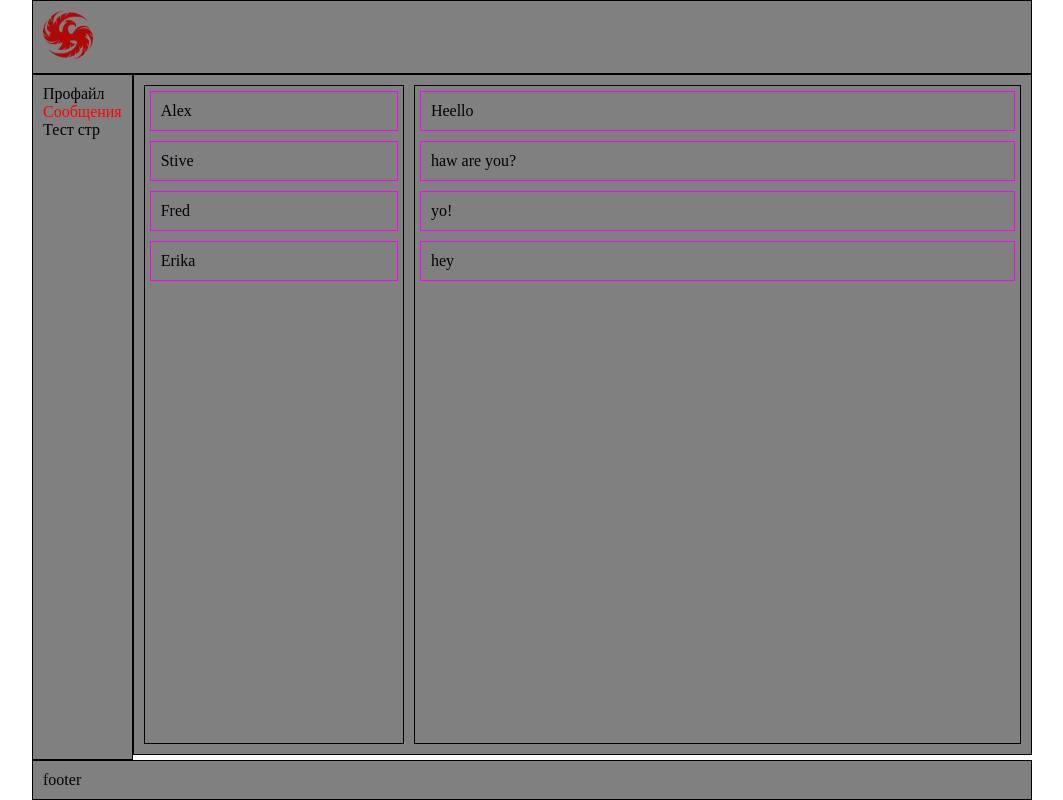
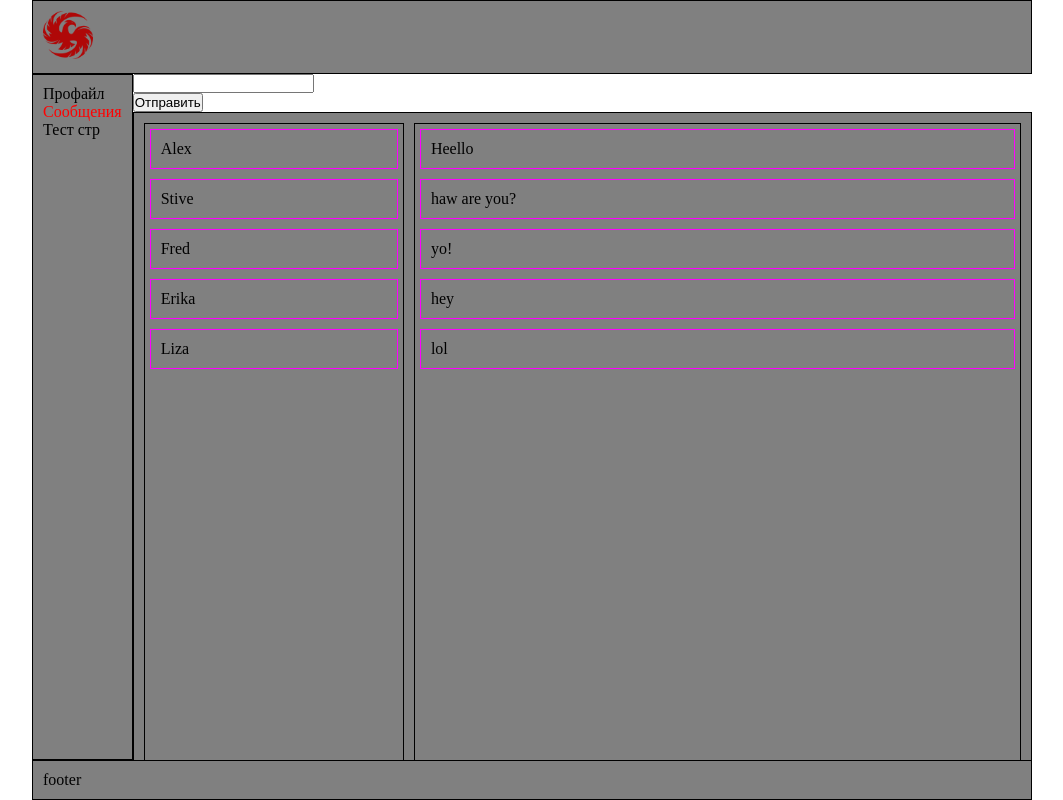
Before and after one commit to Vit3454/spa_1, a React (Create React App) app in the folder my-app/: page /dialogs in a window 1280 px wide. Shown: the whole page, without its empty margins (108-1171 px from the left). Built offline with nearby package versions, Linux system fonts and the light colour scheme.

Commit message:
create state, flux flow

```diff
--- a/my-app/src/App.js
+++ b/my-app/src/App.js
@@ -8,14 +8,36 @@ import TestPage from './Components/TestPage/TestPage'
 import Dialogs from './Components/Dialogs/Dialogs'
 import { Route } from 'react-router-dom'
 
-const App = () => {
+const App = (props) => {
   return (
     <div className={s.app}>
       <Header />
       <Sidebar />
       <div className={s.content}>
-        <Route path={'/profile'} component={Profile} />
-        <Route path={'/dialogs'} component={Dialogs} />
+        <Route
+          path={'/profile'}
+          render={() => (
+            <Profile
+              posts={props.state.profilePage.posts}
+              newPostText={props.state.profilePage.newPostText}
+              updateNewPostText={props.updateNewPostText}
+              addPost={props.addPost}
+            />
+          )}
+        />
+
+        <Route
+          path={'/dialogs'}
+          render={() => (
+            <Dialogs
+              dialogs={props.state.dialogsPage.dialogs}
+              messages={props.state.dialogsPage.messages}
+              newMessageText={props.state.dialogsPage.newMessageText}
+              updateNewMessageText={props.updateNewMessageText}
+              addMessage={props.addMessage}
+            />
+          )}
+        />
         <Route path={'/testPage'} component={TestPage} />
       </div>
       <Footer />
--- a/my-app/src/Components/Dialogs/Dialogs.jsx
+++ b/my-app/src/Components/Dialogs/Dialogs.jsx
@@ -4,34 +4,40 @@ import os from '../../App.module.css'
 import Dialog from './Dialog/Dialog'
 import Message from './Message/Message'
 
-const dialogs = [
-  { id: 0, name: 'Alex' },
-  { id: 1, name: 'Stive' },
-  { id: 2, name: 'Fred' },
-  { id: 3, name: 'Erika' },
-]
-
-const messages = [
-  { id: 0, message: 'Heello' },
-  { id: 1, message: 'haw are you?' },
-  { id: 2, message: 'yo!' },
-  { id: 3, message: 'hey' },
-]
-
 const Dialogs = (props) => {
-  const dialogsCollection = dialogs.map((d) => {
+  const dialogsElements = props.dialogs.map((d) => {
     return <Dialog key={d.id} name={d.name} id={d.id} />
   })
 
-  const messagesCollection = messages.map((m) => {
+  const messagesElements = props.messages.map((m) => {
     return <Message key={m.id} message={m.message} />
   })
 
+  // change input
+  const onChangeMessage = (e) => {
+    props.updateNewMessageText(e.target.value)
+  }
+
+  // send messages
+  const onAddMessage = () => {
+    props.addMessage()
+  }
+
   return (
-    <div className={s.dialogs + ' ' + os.block}>
-      <div className={s.dialogsItem}>{dialogsCollection}</div>
-      <div className={s.messages}>{messagesCollection}</div>
-    </div>
+    <>
+      <div>
+        <div>
+          <input onChange={onChangeMessage} value={props.newMessageText} />
+        </div>
+        <div>
+          <button onClick={onAddMessage}>Отправить</button>
+        </div>
+      </div>
+      <div className={s.dialogs + ' ' + os.block}>
+        <div className={s.dialogsItem}>{dialogsElements}</div>
+        <div className={s.messages}>{messagesElements}</div>
+      </div>
+    </>
   )
 }
 
--- a/my-app/src/Components/Profile/Posts/Posts.jsx
+++ b/my-app/src/Components/Profile/Posts/Posts.jsx
@@ -3,30 +3,36 @@ import s from './Posts.module.css'
 import osc from '../../../App.module.css'
 import Post from './Post/Post'
 
-const posts = [
-  { id: 0, name: 'Alex', message: 'Hi there!' },
-  { id: 1, name: 'Stive', message: 'Haw are you?' },
-  { id: 2, name: 'Fred', message: 'Lets go!!!' },
-]
-
-const Posts = () => {
-  const postCollection = posts.map((p) => {
+const Posts = (props) => {
+  const postElements = props.posts.map((p) => {
     return <Post key={p.id} name={p.name} message={p.message} />
   })
+
+  // textarea change
+  const onChangePost = (e) => {
+    props.updateNewPostText(e.target.value)
+  }
+  // add new post
+  const onAddPost = () => {
+    props.addPost()
+  }
 
   return (
     <div className={osc.component}>
       <div className={s.newPost}>
         <div>
-          <textarea></textarea>
+          <textarea
+            onChange={onChangePost}
+            value={props.newPostText}
+          ></textarea>
         </div>
         <div>
-          <button>Add post</button>
+          <button onClick={onAddPost}>Добавить пост</button>
         </div>
       </div>
       <div className={s.postList}>
         Posts:
-        {postCollection}
+        {postElements}
       </div>
     </div>
   )
--- a/my-app/src/Components/Profile/Profile.jsx
+++ b/my-app/src/Components/Profile/Profile.jsx
@@ -4,11 +4,16 @@ import os from '../../App.module.css'
 import Posts from './Posts/Posts'
 import ProfileInfo from './ProfileInfo/ProfileInfo'
 
-const Profile = () => {
+const Profile = (props) => {
   return (
     <div className={s.profile + ' ' + os.block}>
       <ProfileInfo />
-      <Posts />
+      <Posts
+        posts={props.posts}
+        newPostText={props.newPostText}
+        updateNewPostText={props.updateNewPostText}
+        addPost={props.addPost}
+      />
     </div>
   )
 }
--- a/my-app/src/Components/Profile/ProfileInfo/ProfileInfo.module.css
+++ b/my-app/src/Components/Profile/ProfileInfo/ProfileInfo.module.css
@@ -1,6 +1,3 @@
-.profileInfo {
-}
-
 .ava {
   border: 1px solid black;
   width: 200px;
--- a/my-app/src/index.js
+++ b/my-app/src/index.js
@@ -4,15 +4,34 @@ import './index.css'
 import App from './App'
 import reportWebVitals from './reportWebVitals'
 import { BrowserRouter } from 'react-router-dom'
+import state, {
+  updateNewPostText,
+  subscriber,
+  addPost,
+  updateNewMessageText,
+  addMessage,
+} from './redux/state'
 
+const rerenderEntireTree = (state) => {
   ReactDOM.render(
     <React.StrictMode>
       <BrowserRouter>
-      <App />
+        <App
+          state={state}
+          updateNewPostText={updateNewPostText}
+          addPost={addPost}
+          updateNewMessageText={updateNewMessageText}
+          addMessage={addMessage}
+        />
       </BrowserRouter>
     </React.StrictMode>,
     document.getElementById('root')
   )
+}
+
+rerenderEntireTree(state)
+
+subscriber(rerenderEntireTree)
 
 // If you want to start measuring performance in your app, pass a function
 // to log results (for example: reportWebVitals(console.log))
--- /dev/null
+++ b/my-app/src/redux/state.js
@@ -0,0 +1,72 @@
+const state = {
+  profilePage: {
+    posts: [
+      { id: 0, message: 'Hi there!' },
+      { id: 1, message: 'Haw are you?' },
+      { id: 2, message: 'Lets go!!!' },
+      { id: 3, message: 'rrrrrrr' },
+    ],
+    newPostText: '',
+  },
+
+  dialogsPage: {
+    dialogs: [
+      { id: 0, name: 'Alex' },
+      { id: 1, name: 'Stive' },
+      { id: 2, name: 'Fred' },
+      { id: 3, name: 'Erika' },
+      { id: 4, name: 'Liza' },
+    ],
+
+    messages: [
+      { id: 0, message: 'Heello' },
+      { id: 1, message: 'haw are you?' },
+      { id: 2, message: 'yo!' },
+      { id: 3, message: 'hey' },
+      { id: 4, message: 'lol' },
+    ],
+    newMessageText: '',
+  },
+}
+
+let rerenderEntireTree = (state) => {
+  console.log('state was changed')
+}
+
+export const subscriber = (observer) => {
+  rerenderEntireTree = observer
+}
+
+export const updateNewPostText = (newPostText) => {
+  state.profilePage.newPostText = newPostText
+  rerenderEntireTree(state)
+}
+
+export const addPost = () => {
+  const newPost = {
+    id: 4,
+    message: state.profilePage.newPostText,
+  }
+  state.profilePage.posts.push(newPost)
+  state.profilePage.newPostText = ''
+  rerenderEntireTree(state)
+}
+
+export const updateNewMessageText = (newMessageText) => {
+  state.dialogsPage.newMessageText = newMessageText
+  rerenderEntireTree(state)
+}
+
+export const addMessage = () => {
+  const newMessage = {
+    id: 5,
+    message: state.dialogsPage.newMessageText,
+  }
+  state.dialogsPage.messages.push(newMessage)
+  state.dialogsPage.newMessageText = ''
+  rerenderEntireTree(state)
+}
+
+export default state
+
+window.state = state
```
Lines whose indentation alone changed are shown as unchanged.
